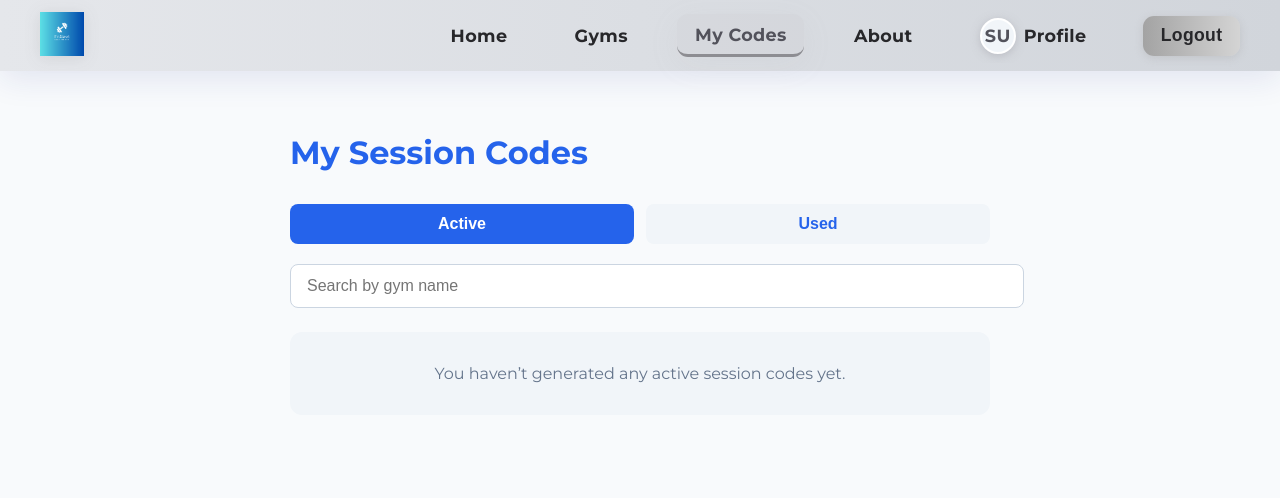
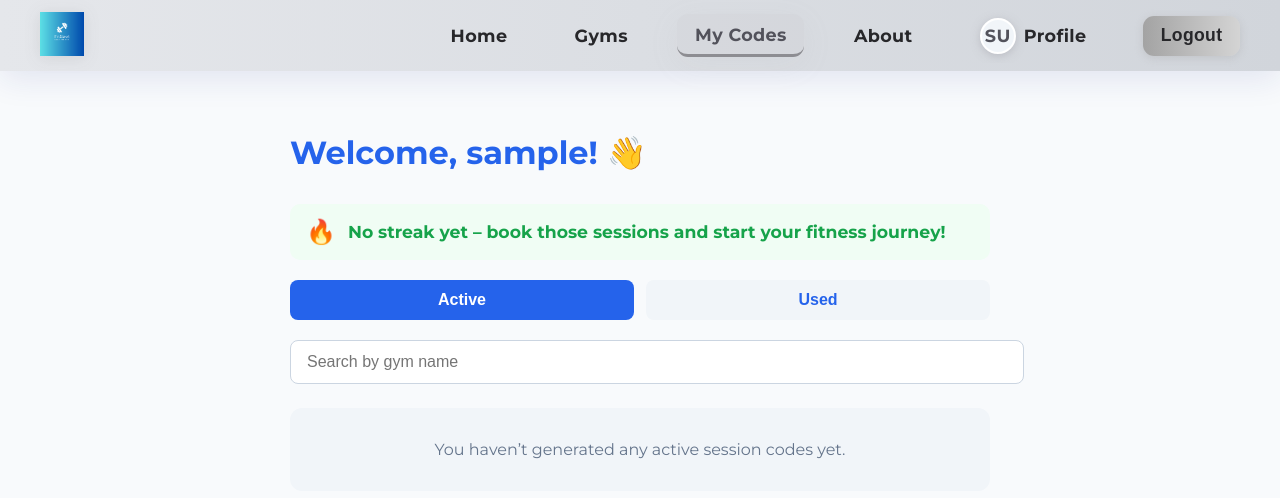
Before and after one commit to StartedtoCodewithAI/FitSpot, a React (Vite) app: page /#/my-codes in a window 1280 px wide. Shown: the top 498 px of the page. Built offline with nearby package versions, Linux system fonts and the light colour scheme; sample sign-in values are in the browser's storage.

Commit message:
Update MyCodes.jsx

```diff
--- a/src/pages/MyCodes.jsx
+++ b/src/pages/MyCodes.jsx
@@ -5,6 +5,14 @@ function isExpired(booking) {
   if (!booking.date || !booking.time) return false;
   const bookingDateTime = new Date(`${booking.date}T${booking.time}`);
   return bookingDateTime < new Date();
+}
+
+// Helper function to get the user's name from localStorage
+function getUserName() {
+  // Store user name as 'fitspot_user_name' in localStorage
+  const stored = localStorage.getItem("fitspot_user_name");
+  if (!stored) return "athlete";
+  return stored.replace(/[^a-zA-Z0-9 _-]/g, "").trim() || "athlete";
 }
 
 // Funny gym-themed sayings
@@ -21,8 +29,39 @@ const funnySayings = [
   "Let’s get physical... at the gym! 🎶",
 ];
 
+// Get random saying
 function getRandomSaying() {
   return funnySayings[Math.floor(Math.random() * funnySayings.length)];
+}
+
+// Calculate max streak of consecutive booking days
+function getMaxStreak(bookings) {
+  // Get only unique, valid dates, sorted descending
+  const dates = Array.from(
+    new Set(
+      bookings
+        .filter(b => b.date)
+        .map(b => b.date)
+        .sort((a, b) => new Date(b) - new Date(a))
+    )
+  );
+  if (dates.length === 0) return 0;
+
+  let maxStreak = 1;
+  let streak = 1;
+
+  for (let i = 1; i < dates.length; i++) {
+    const prev = new Date(dates[i - 1]);
+    const curr = new Date(dates[i]);
+    const diff = (prev - curr) / (1000 * 60 * 60 * 24);
+    if (diff === 1) {
+      streak++;
+      if (streak > maxStreak) maxStreak = streak;
+    } else {
+      streak = 1;
+    }
+  }
+  return maxStreak;
 }
 
 export default function MyCodes() {
@@ -34,9 +73,16 @@ export default function MyCodes() {
   const [activeTab, setActiveTab] = useState("active");
   const [showFunny, setShowFunny] = useState(false);
   const [funnyText, setFunnyText] = useState("");
+  const [userName, setUserName] = useState("athlete");
+  const [maxStreak, setMaxStreak] = useState(0);
 
+  // Personalization: get user's name
   useEffect(() => {
-    // Show funny notification if redirected after booking
+    setUserName(getUserName());
+  }, []);
+
+  // Show funny notification if redirected after booking
+  useEffect(() => {
     if (window.location.hash === "#funny-success") {
       setFunnyText(getRandomSaying());
       setShowFunny(true);
@@ -45,11 +91,13 @@ export default function MyCodes() {
     }
   }, []);
 
+  // Load bookings and recalculate streak
   useEffect(() => {
     try {
       setLoading(true);
       const stored = JSON.parse(localStorage.getItem("fitspot_bookings") || "[]");
       setBookings(stored.reverse());
+      setMaxStreak(getMaxStreak(stored));
       setLoading(false);
     } catch (e) {
       setError("There was an error loading your session codes.");
@@ -72,6 +120,7 @@ export default function MyCodes() {
     );
     localStorage.setItem("fitspot_bookings", JSON.stringify(filteredBookings.reverse()));
     setBookings(filteredBookings);
+    setMaxStreak(getMaxStreak(filteredBookings));
   };
 
   // Filter bookings
@@ -85,8 +134,29 @@ export default function MyCodes() {
   return (
     <div style={{ maxWidth: 700, margin: "0 auto", padding: "2.5rem 1rem" }}>
       <h1 style={{ color: "#2563eb", marginBottom: "2rem", outline: 0 }} tabIndex={0} aria-label="My Session Codes">
-        My Session Codes
+        Welcome, {userName}! <span role="img" aria-label="waving hand">👋</span>
       </h1>
+
+      {/* Streak Counter */}
+      <div style={{
+        background: "#f0fdf4",
+        color: "#16a34a",
+        padding: "0.85rem 1rem",
+        borderRadius: 10,
+        marginBottom: 20,
+        fontWeight: 600,
+        fontSize: "1.08rem",
+        display: "flex",
+        alignItems: "center",
+        gap: 12,
+        boxShadow: maxStreak > 1 ? "0 0 16px #4ade8035" : undefined
+      }}>
+        <span style={{ fontSize: "1.5rem" }}>🔥</span>
+        {maxStreak > 1
+          ? <>You’re on a <span style={{color:"#2563eb"}}>{maxStreak}-day streak</span>! Keep it up, {userName}!</>
+          : <>No streak yet – book those sessions and start your fitness journey!</>
+        }
+      </div>
 
       {/* Fancy funny notification */}
       {showFunny && (
```
